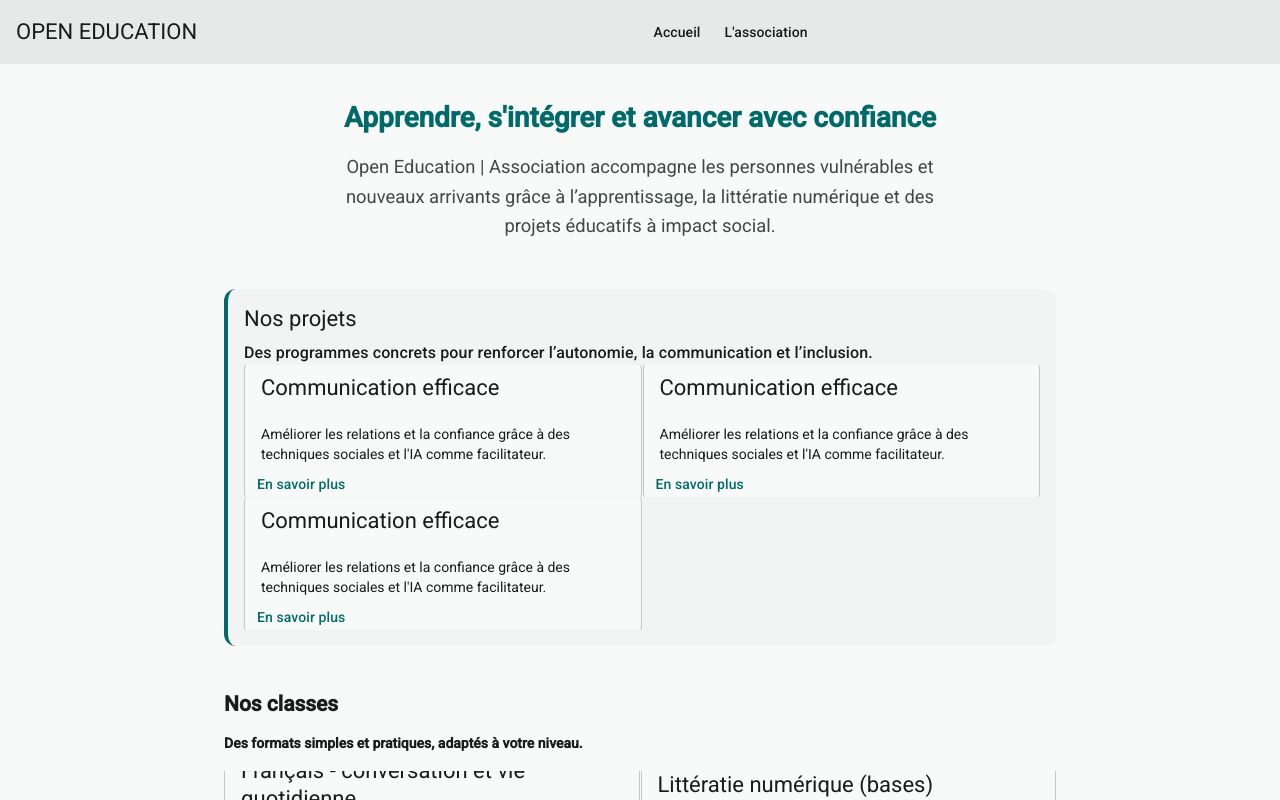
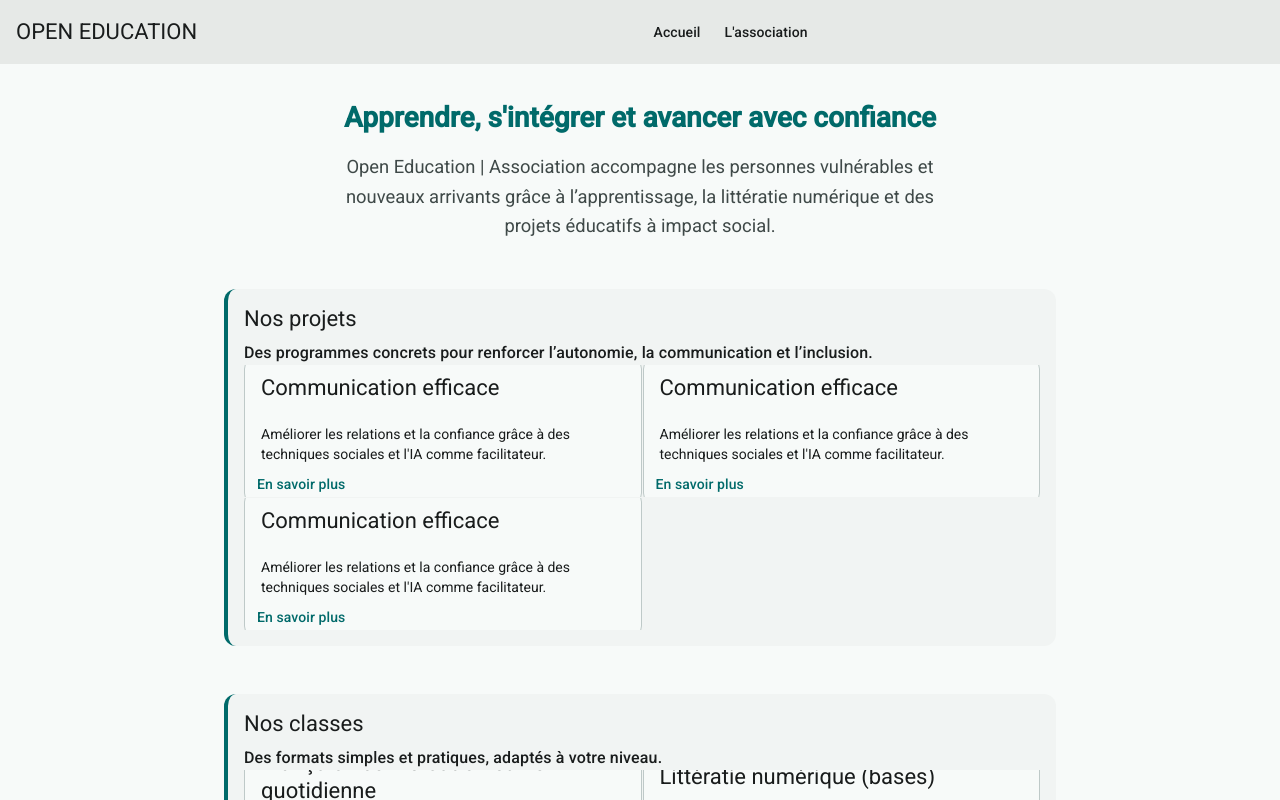
Before and after one commit to AntoineHazebrouck/open-education, an Angular app in the folder open-education-frontend/: page / in a window 1280 px wide. Built offline with nearby package versions, Linux system fonts and the light colour scheme.

Commit message:
moved nos classes to a card

```diff
--- a/open-education-frontend/src/app/components/pages/home/home.html
+++ b/open-education-frontend/src/app/components/pages/home/home.html
@@ -70,8 +70,14 @@
 </mat-card>
 
 
-<app-content-section [title]="`Nos classes`" [subtitle]="`Des formats simples et pratiques, adaptés à votre niveau.`">
-
+<mat-card class="left-bordered-card">
+	<mat-card-header>
+		<mat-card-title>Nos classes</mat-card-title>
+		<mat-card-subtitle>
+			Des formats simples et pratiques, adaptés à votre niveau.
+		</mat-card-subtitle>
+	</mat-card-header>
+	<mat-card-content>
 		<mat-grid-list cols="2" rowHeight="3:1">
 			<mat-grid-tile>
 				<app-content-card class="classes-card" [title]="'Français - conversation et vie quotidienne'"
@@ -89,7 +95,8 @@
 			</mat-grid-tile>
 
 		</mat-grid-list>
-</app-content-section>
+	</mat-card-content>
+</mat-card>
 
 <app-content-section-card [title]="`Comment nous aidons`">
 	<div style="font-size: x-large;">
```
Lines whose indentation alone changed are shown as unchanged.
